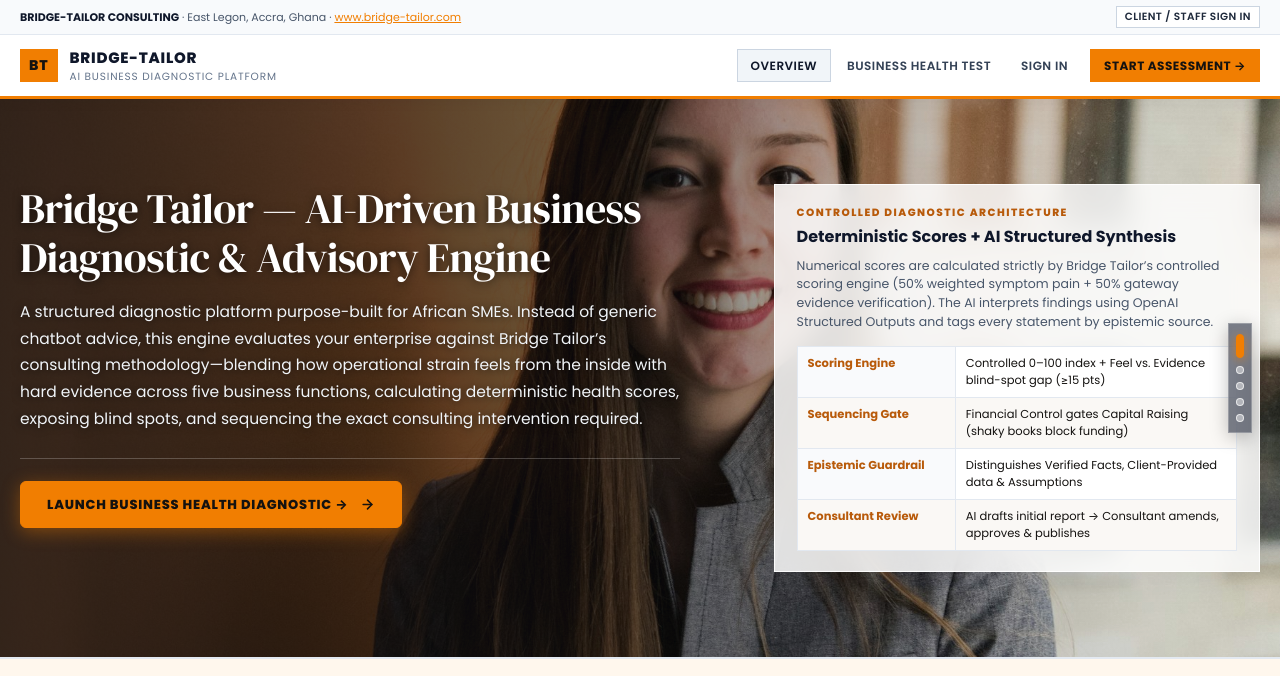
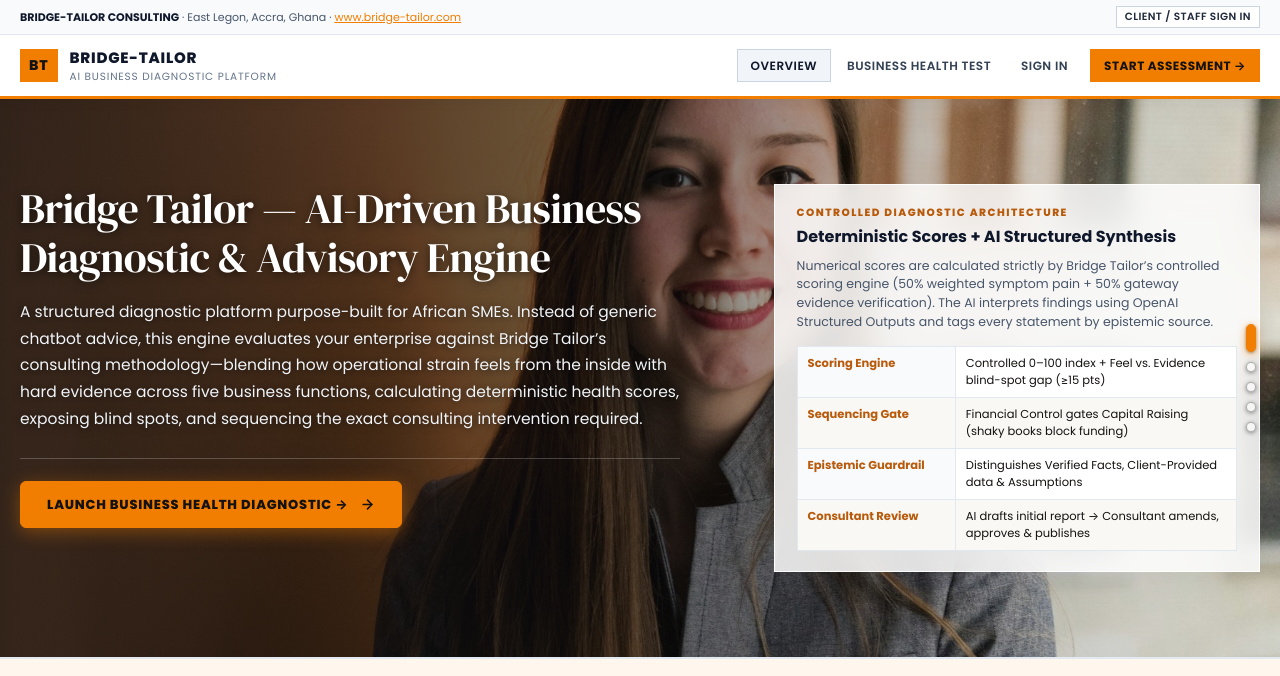
Before and after one commit to eabventures-champion/bridge-tailor, a Laravel app: page / in a window 1280 px wide. Shown: the top 676 px of the page. Run offline with Laravel 12, Linux system fonts and the light colour scheme; data comes from the database, SQL or seed files in the repository.

Commit message:
Remove capsule background from slider controls to show only floating vertical dots

```diff
--- a/resources/views/diagnostic/landing.blade.php
+++ b/resources/views/diagnostic/landing.blade.php
@@ -247,10 +247,10 @@
         border-color: #e2e8f0;
     }
 
-    /* Slider Interactive Controls & Progress Indicators - Vertical Dots Only */
+    /* Slider Interactive Controls & Progress Indicators - Vertical Floating Dots Only (No Background) */
     .bt-slider-controls {
         position: absolute;
-        right: 28px;
+        right: 24px;
         top: 50%;
         transform: translateY(-50%);
         bottom: auto;
@@ -258,13 +258,13 @@
         display: flex;
         flex-direction: column;
         align-items: center;
-        gap: 10px;
-        background: rgba(15, 23, 42, 0.55);
-        backdrop-filter: blur(8px);
-        -webkit-backdrop-filter: blur(8px);
-        padding: 10px 7px;
-        border: 1px solid rgba(255, 255, 255, 0.25);
-        box-shadow: 0 4px 18px rgba(0, 0, 0, 0.25) !important;
+        gap: 12px;
+        background: transparent !important;
+        backdrop-filter: none !important;
+        -webkit-backdrop-filter: none !important;
+        border: none !important;
+        box-shadow: none !important;
+        padding: 0 !important;
     }
     .bt-slider-arrow {
         display: none !important;
@@ -273,28 +273,31 @@
         display: flex;
         flex-direction: column;
         align-items: center;
-        gap: 8px;
+        gap: 10px;
     }
     .bt-slider-dot {
-        width: 8px;
-        height: 8px;
+        width: 10px;
+        height: 10px;
         border-radius: 50% !important;
-        background: rgba(255, 255, 255, 0.45);
-        border: 1px solid rgba(255, 255, 255, 0.7);
+        background: rgba(255, 255, 255, 0.65);
+        border: 1px solid rgba(0, 0, 0, 0.3);
+        box-shadow: 0 1px 4px rgba(0, 0, 0, 0.45) !important;
         padding: 0;
         cursor: pointer;
         transition: all 0.3s cubic-bezier(0.4, 0, 0.2, 1);
     }
     .bt-slider-dot:hover {
-        background: rgba(241, 126, 1, 0.85);
+        background: var(--bt-amber);
+        border-color: var(--bt-amber);
+        transform: scale(1.15);
     }
     .bt-slider-dot.active {
-        width: 8px;
-        height: 24px;
-        border-radius: 4px !important;
+        width: 10px;
+        height: 28px;
+        border-radius: 5px !important;
         background: var(--bt-amber);
         border-color: var(--bt-amber);
-        box-shadow: 0 2px 10px rgba(241, 126, 1, 0.6) !important;
+        box-shadow: 0 2px 8px rgba(241, 126, 1, 0.6), 0 1px 3px rgba(0, 0, 0, 0.4) !important;
     }
 
     @media (max-width: 900px) {
```
Also changed, not shown: other parts of resources/views/diagnostic/landing.blade.php (+24 -16 lines).
